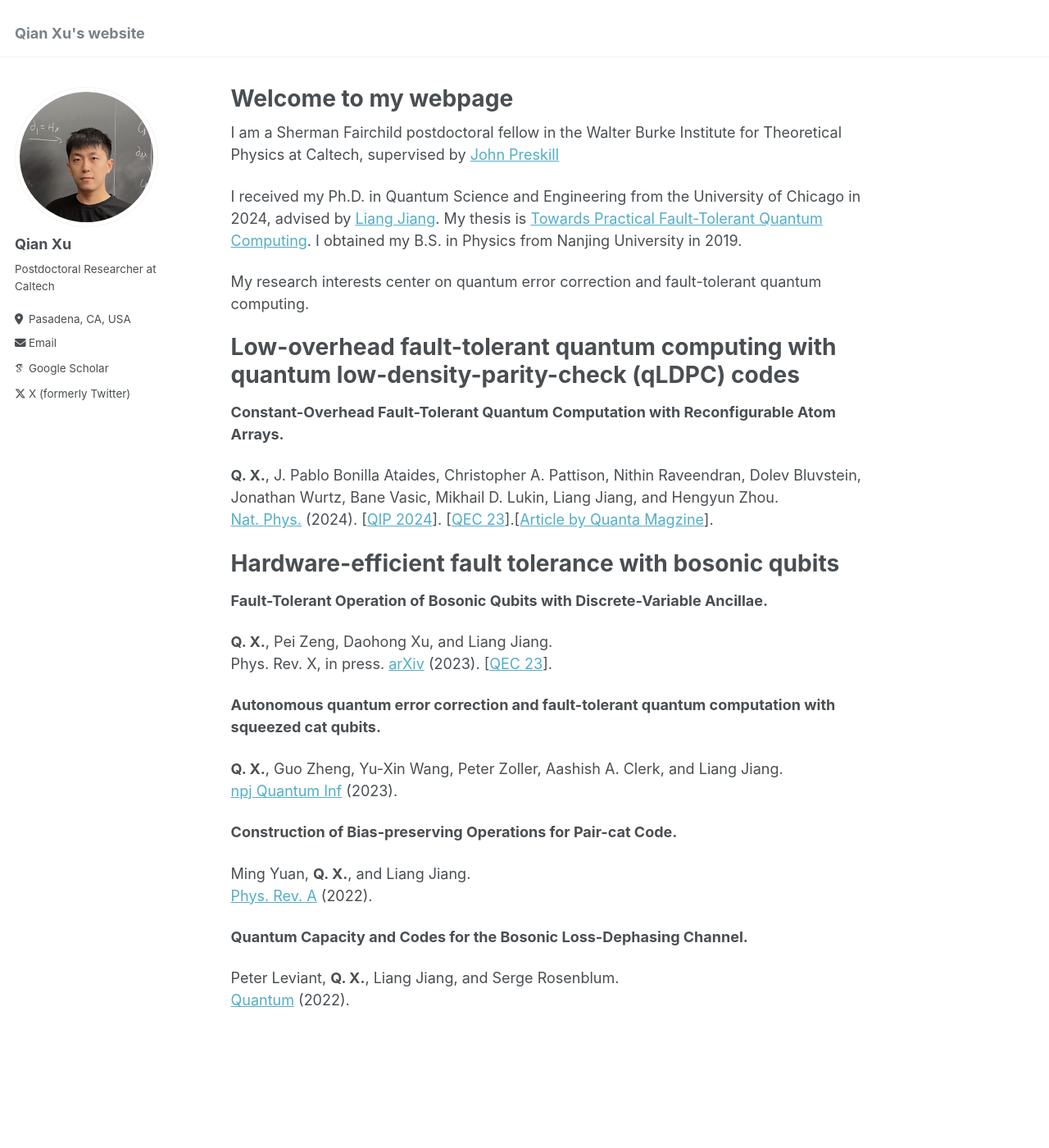
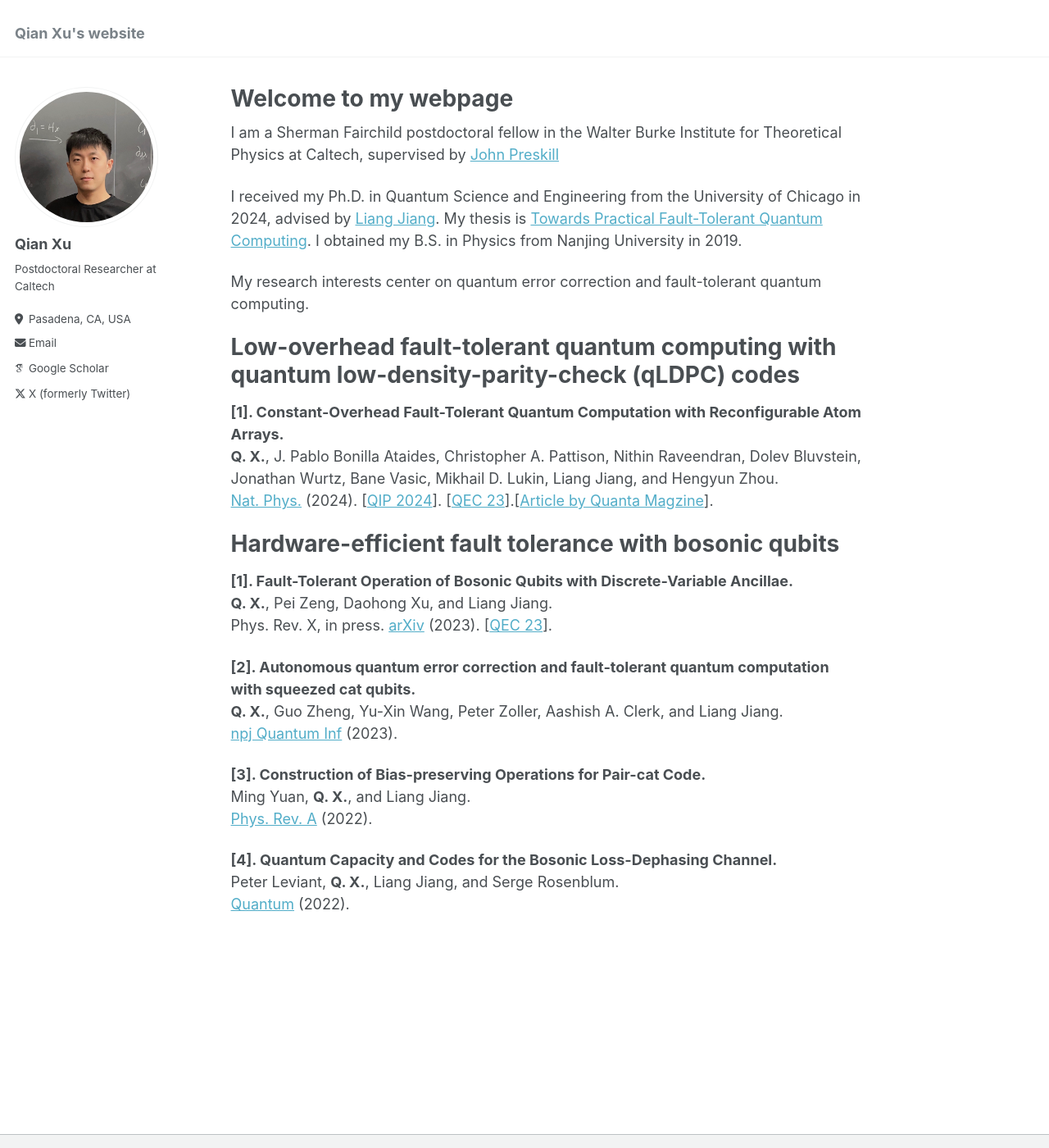
Before and after one commit to deltaXdeltaQ/deltaXdeltaQ.github.io, a Jekyll site: the page built from _pages/about.md, in a window 1280 px wide and 1400 px high. Shown: the whole window at 82% size. Built offline with Jekyll 4.4.1, drawn with Linux system fonts in a browser that asks for light colours; some web fonts are replaced.

Commit message:
Update about.md

```diff
--- a/_pages/about.md
+++ b/_pages/about.md
@@ -16,8 +16,7 @@ My research interests center on quantum error correction and fault-tolerant quan
 Low-overhead fault-tolerant quantum computing with quantum low-density-parity-check (qLDPC) codes
 ======
 
-**Constant-Overhead Fault-Tolerant Quantum Computation with Reconfigurable Atom Arrays.**
-
+**[1]. Constant-Overhead Fault-Tolerant Quantum Computation with Reconfigurable Atom Arrays.**\
 **Q. X.**, J. Pablo Bonilla Ataides, Christopher A. Pattison, Nithin Raveendran, Dolev Bluvstein, Jonathan Wurtz, Bane Vasic, Mikhail D. Lukin, Liang Jiang, and Hengyun Zhou.\
 [Nat. Phys.](https://www.nature.com/articles/s41567-024-02479-z) (2024). \[[QIP 2024](https://www.youtube.com/watch?v=5tfj4ArAJa0)\]. \[[QEC 23](https://www.youtube.com/watch?v=rBuKW87xrag)\].\[[Article by Quanta Magzine](https://www.quantamagazine.org/new-codes-could-make-quantum-computing-10-times-more-efficient-20230825)\].
 
@@ -25,25 +24,21 @@ Low-overhead fault-tolerant quantum computing with quantum low-density-parity-ch
 Hardware-efficient fault tolerance with bosonic qubits
 ======
 
-**Fault-Tolerant Operation of Bosonic Qubits with Discrete-Variable Ancillae.**
-
+**\[1\]. Fault-Tolerant Operation of Bosonic Qubits with Discrete-Variable Ancillae.**\
 **Q. X.**, Pei Zeng, Daohong Xu, and Liang Jiang.\
 Phys. Rev. X, in press. [arXiv](https://arxiv.org/abs/2310.20578) (2023). \[[QEC 23](https://www.youtube.com/watch?v=9ng8st0Yp_c)\].
 
-**Autonomous quantum error correction and fault-tolerant quantum computation with squeezed cat
-qubits.**
-
+**\[2\]. Autonomous quantum error correction and fault-tolerant quantum computation with squeezed cat
+qubits.**\
 **Q. X.**, Guo Zheng, Yu-Xin Wang, Peter Zoller, Aashish A. Clerk, and Liang Jiang.\
 [npj Quantum Inf](https://www.nature.com/articles/s41534-023-00746-0#citeas) (2023).
 
 
-**Construction of Bias-preserving Operations for Pair-cat Code.**
-
+**\[3\]. Construction of Bias-preserving Operations for Pair-cat Code.**\
 Ming Yuan, **Q. X.**, and Liang Jiang.\
 [Phys. Rev. A](https://journals.aps.org/pra/abstract/10.1103/) (2022).
 
 
-**Quantum Capacity and Codes for the Bosonic Loss-Dephasing Channel.**
-
+**\[4\]. Quantum Capacity and Codes for the Bosonic Loss-Dephasing Channel.**\
 Peter Leviant, **Q. X.**, Liang Jiang, and Serge Rosenblum.\
 [Quantum](https://quantum-journal.org/papers/q-2022-09-29-821/) (2022).
```
